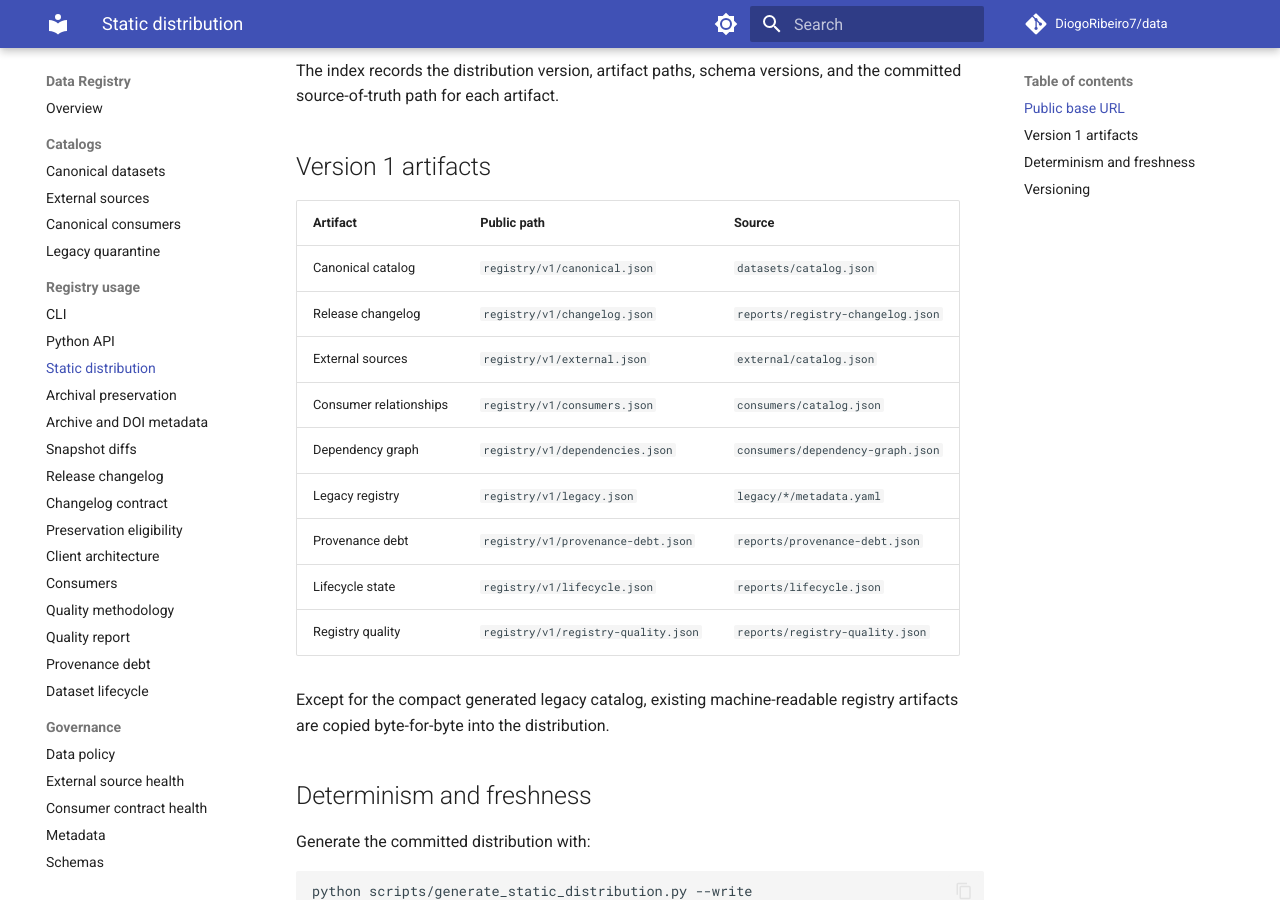
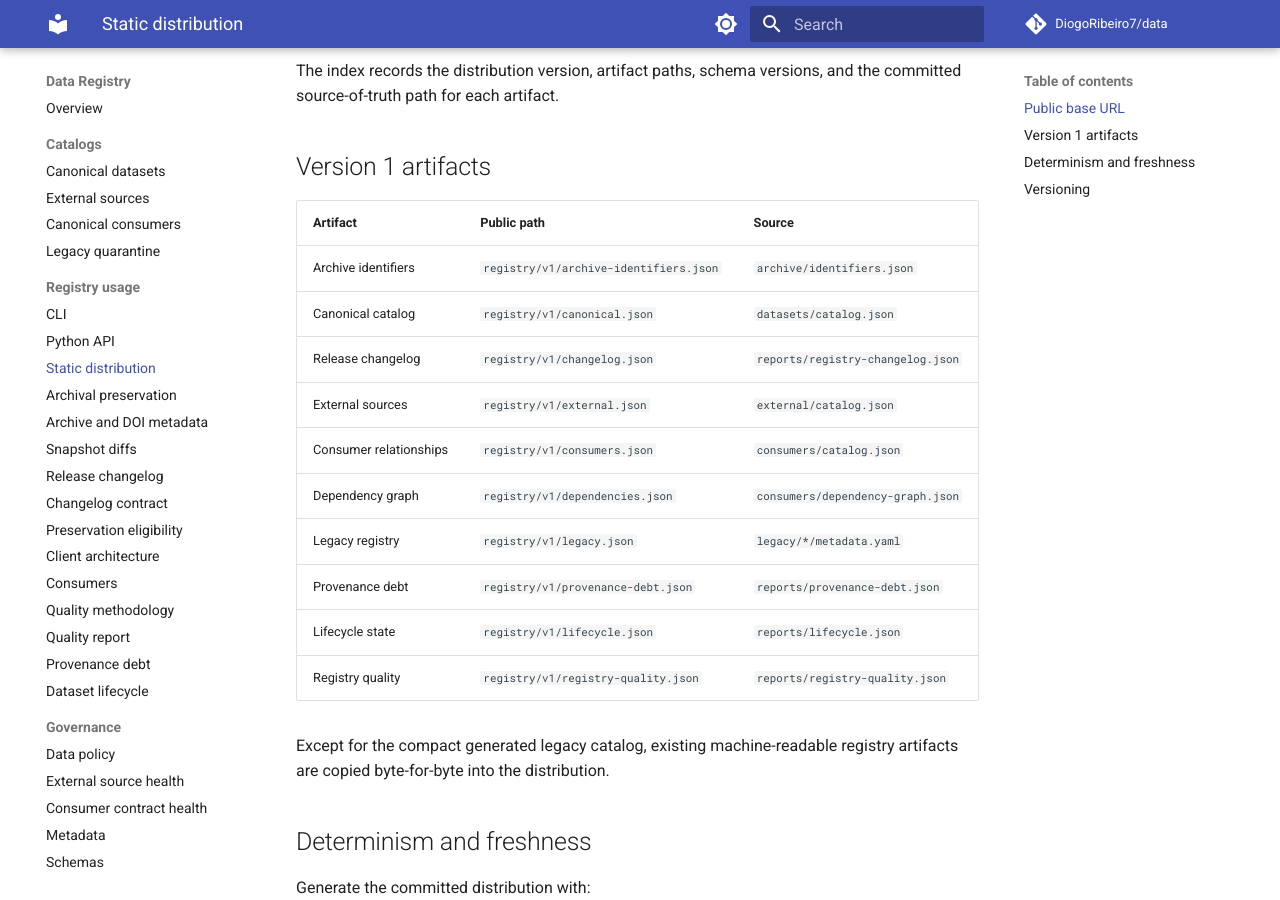
Before and after one commit to DiogoRibeiro7/data, an MkDocs documentation site: the page built from docs/STATIC_DISTRIBUTION.md, in a window 1280 px wide and 900 px high, scrolled down 472 px. Built offline with MkDocs 1.6.1 and Material for MkDocs 9.7.7, drawn with Linux system fonts in a browser that asks for light colours; comment, search, counter and statistics services are not loaded.

Commit message:
docs: expose archive identifier distribution artifact

```diff
--- a/docs/STATIC_DISTRIBUTION.md
+++ b/docs/STATIC_DISTRIBUTION.md
@@ -24,6 +24,7 @@ and the committed source-of-truth path for each artifact.
 
 | Artifact | Public path | Source |
 | --- | --- | --- |
+| Archive identifiers | `registry/v1/archive-identifiers.json` | `archive/identifiers.json` |
 | Canonical catalog | `registry/v1/canonical.json` | `datasets/catalog.json` |
 | Release changelog | `registry/v1/changelog.json` | `reports/registry-changelog.json` |
 | External sources | `registry/v1/external.json` | `external/catalog.json` |
```
